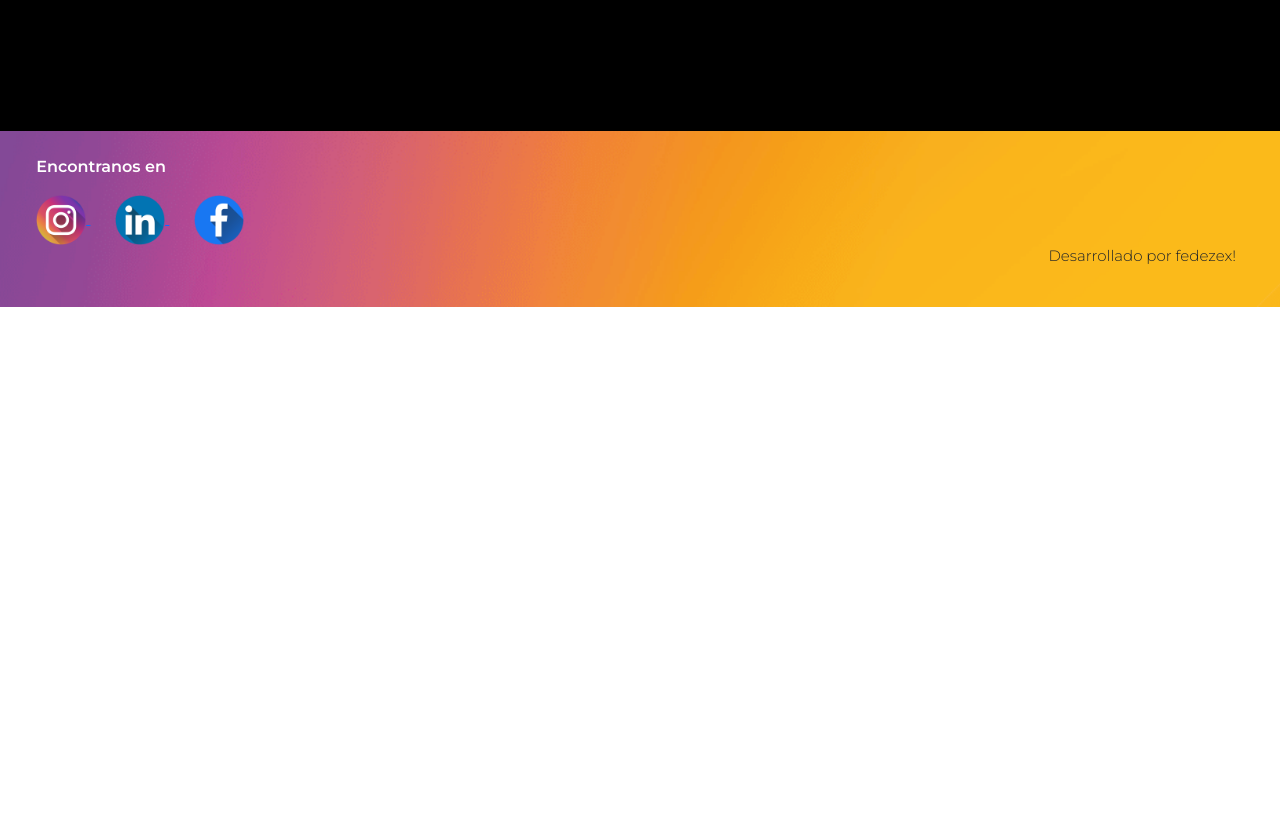
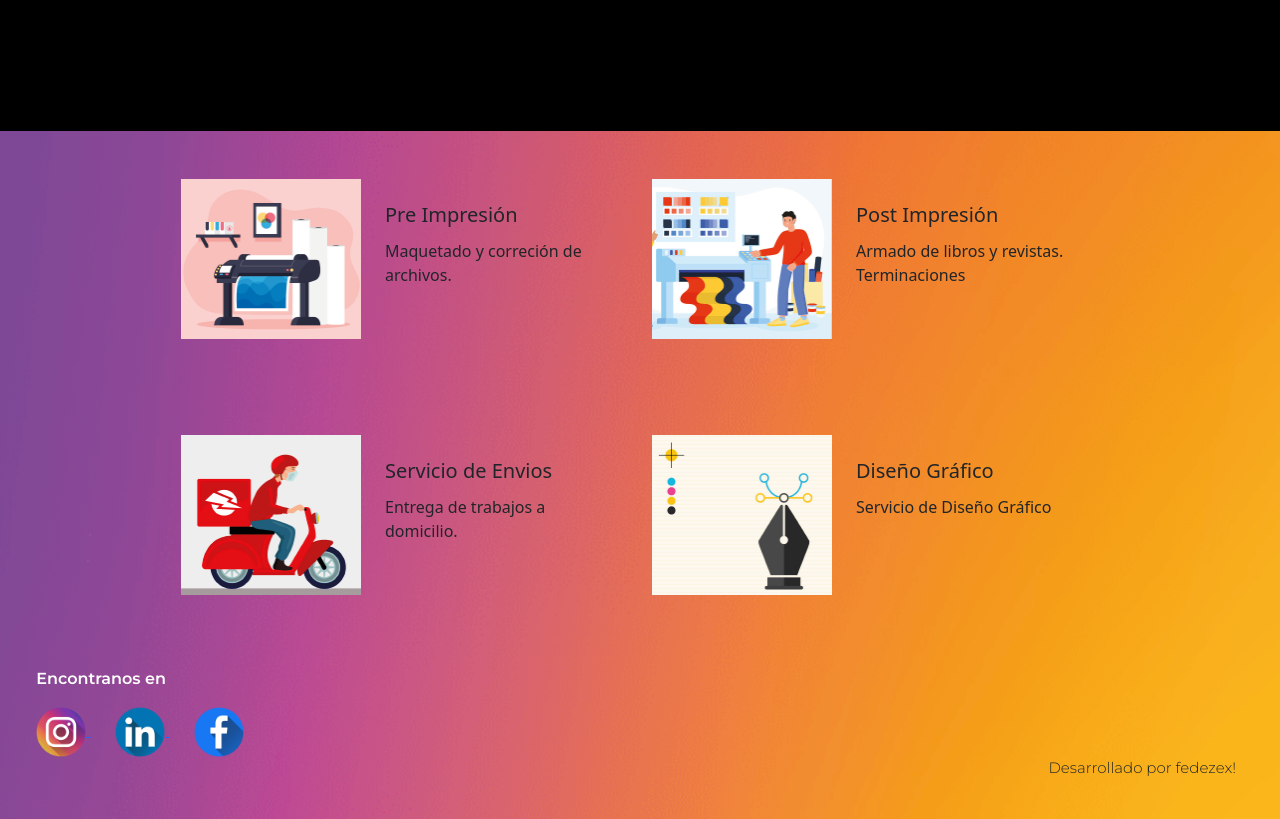
Before and after one commit to Fedezex/Final-Project, a plain HTML site: page index.html in a window 1280 px wide. Shown: the part 1180-1999 px from the top of the page. Before the commit the page ends 1487 px from the top, so only its background shows below. Drawn offline with nearby package versions, Linux system fonts and the light colour scheme.

Commit message:
General information Section

```diff
--- a/index.html
+++ b/index.html
@@ -94,7 +94,49 @@
         <div class="productos"><img src="imagenes/Productos 4.png" class="img" alt="Producto 4"></div>
         <div class="productos"><img src="imagenes/Productos 5.png" class="img" alt="Producto 5"></div>
     </section>
+
     </main>
+
+    <!-- Sección información general -->
+    <section class="container-fluid">
+      <div class="row w-75 mx-auto  servicio-fila">
+          <div class="col-lg-6 col-md-12 col-sm-12 d-flex  my-5 icono-wrap">
+                  <img src="./imagenes/pre-impresion.png" alt="preimpresion" width="180" height="160">
+              <div>
+              <h3 class="fs-5 mt-4 px-4 pb-1">Pre Impresión</h3>
+              <p class="px-4">Maquetado y correción de archivos.</p>
+              </div>
+          </div>
+
+          <div class="col-lg-6 col-md-12 col-sm-12 d-flex  my-5 icono-wrap">
+                  <img src="./imagenes/post-impresion.png" alt="postimpresion" width="180" height="160">
+              <div>
+              <h3 class="fs-5 mt-4 px-4 pb-1">Post Impresión</h3>
+              <p class="px-4">Armado de libros y revistas. Terminaciones</p>
+              </div>
+          </div>
+      </div>
+
+      <div class="row w-75 mx-auto  servicio-fila">
+          <div class="col-lg-6 col-md-12 col-sm-12 d-flex  my-5 icono-wrap">
+                  <img src="./imagenes/servicio-envios.png" alt="preimpresion" width="180" height="160">
+              <div>
+              <h3 class="fs-5 mt-4 px-4 pb-1">Servicio de Envios</h3>
+              <p class="px-4">Entrega de trabajos a domicilio.</p>
+              </div>
+          </div>
+
+          <div class="col-lg-6 col-md-12 col-sm-12 d-flex  my-5 icono-wrap">
+                  <img src="./imagenes/diseño.png" alt="postimpresion" width="180" height="160">
+              <div>
+              <h3 class="fs-5 mt-4 px-4 pb-1">Diseño Gráfico</h3>
+              <p class="px-4">Servicio de Diseño Gráfico</p>
+              </div>
+          </div>
+      </div>
+
+    </section>
+
     <!-- Footer -->
     <footer class="p-4">
         <p class="social-text">Encontranos en</p>
```
Also changed, not shown: imagenes/diseño.png (added), imagenes/post-impresion.png (added), imagenes/pre-impresion.png (added), imagenes/servicio-envios.png (added).
